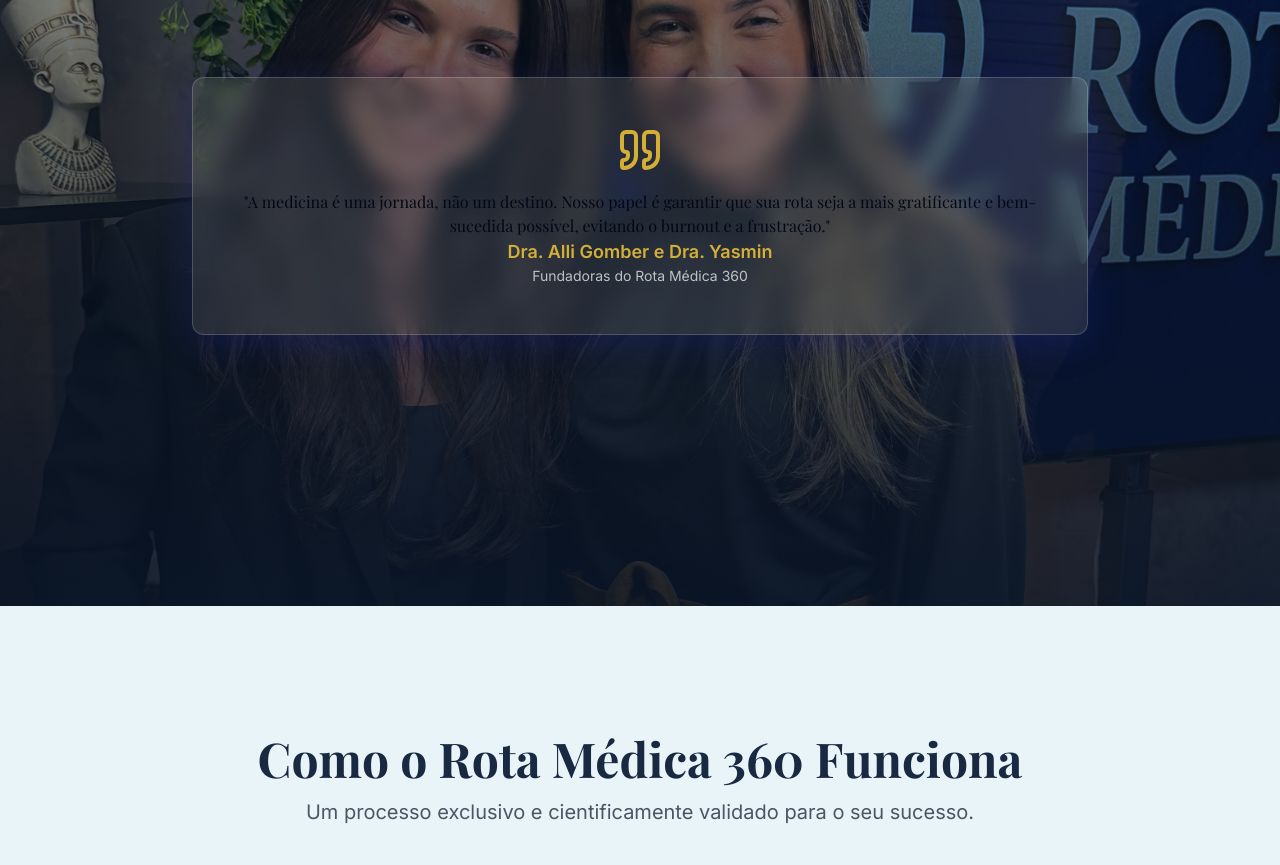
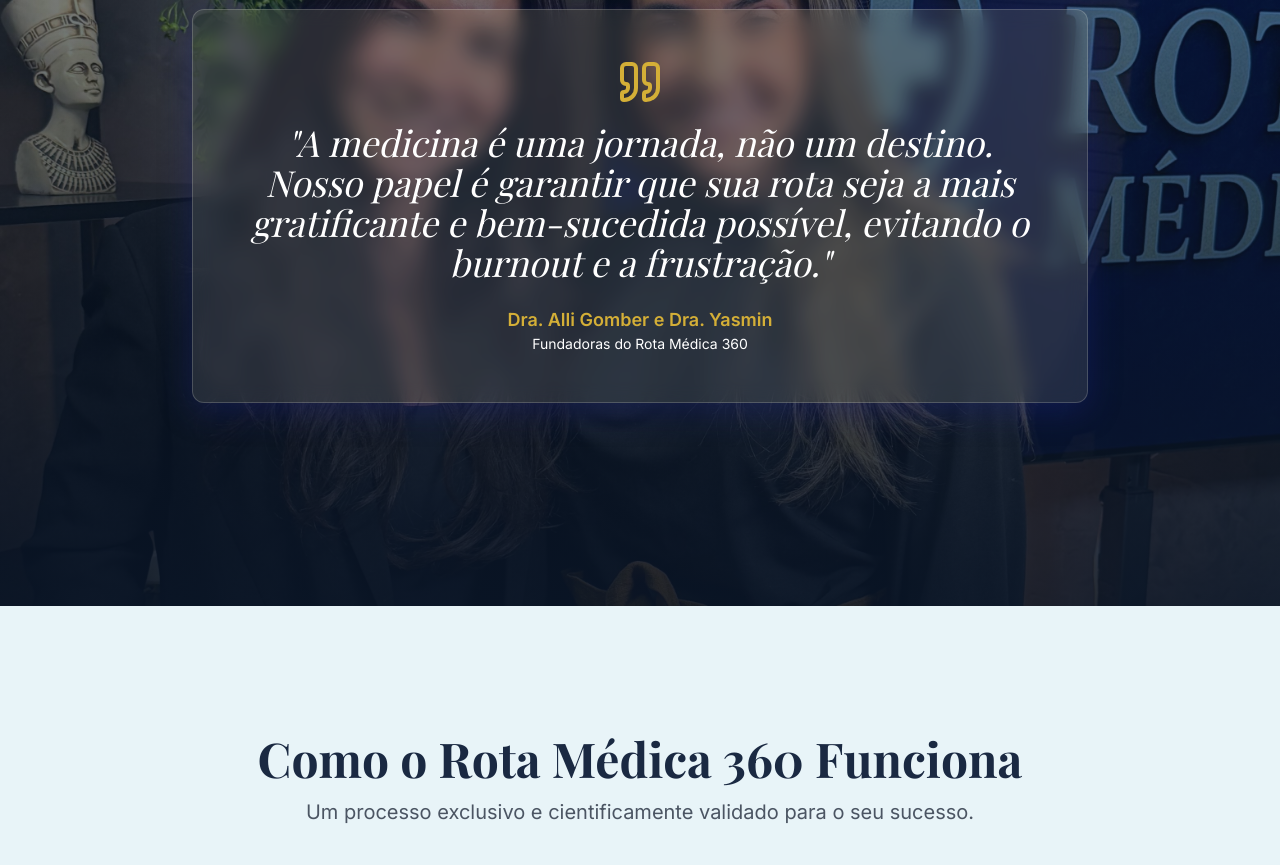
Before and after one commit to labdesacadas-glitch/rotamedica360, a React (Vite) app: page / in a window 1280 px wide. Shown: the part 2060-2925 px from the top of the page. Built offline with nearby package versions, Linux system fonts and the light colour scheme; a web font is replaced by a local one.

Commit message:
[dyad] Melhorando o contraste do texto na seção Storytelling - wrote 1 file(s)

```diff
--- a/src/components/StorytellingBlock.tsx
+++ b/src/components/StorytellingBlock.tsx
@@ -21,13 +21,13 @@ const StorytellingBlock: React.FC = () => {
       <div className="relative z-10 container mx-auto h-full flex items-center justify-center px-4">
         <div className="max-w-4xl text-center p-8 md:p-12 glass-card rounded-xl border-gold/30">
           <Quote className="h-12 w-12 text-gold mx-auto mb-4" />
-          <h3 classNameName="text-2xl md:text-4xl font-serif italic text-white leading-relaxed mb-6">
+          <h3 className="text-2xl md:text-4xl font-serif italic text-white leading-relaxed mb-6">
             "A medicina é uma jornada, não um destino. Nosso papel é garantir que sua rota seja a mais gratificante e bem-sucedida possível, evitando o burnout e a frustração."
           </h3>
           <p className="text-lg font-sans text-gold font-semibold">
             Dra. Alli Gomber e Dra. Yasmin
           </p>
-          <p className="text-sm font-sans text-white/70">
+          <p className="text-sm font-sans text-white">
             Fundadoras do Rota Médica 360
           </p>
         </div>
```
